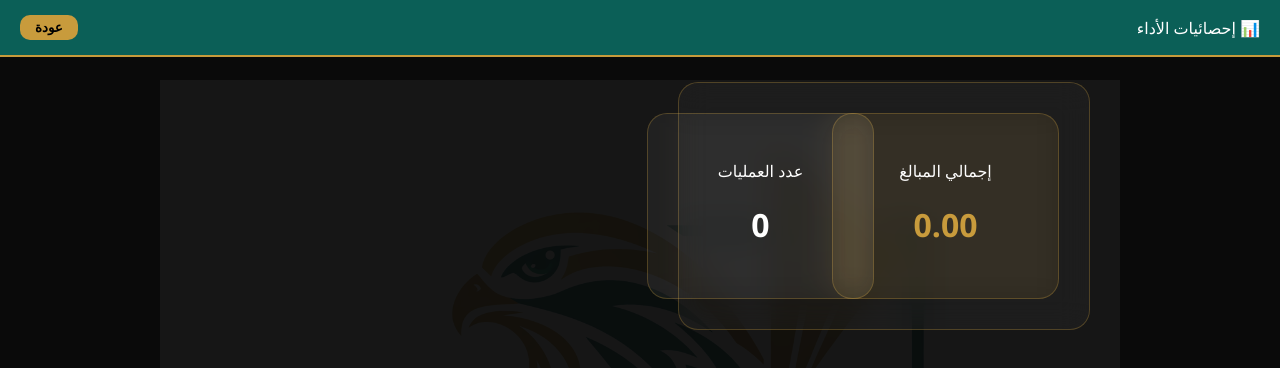
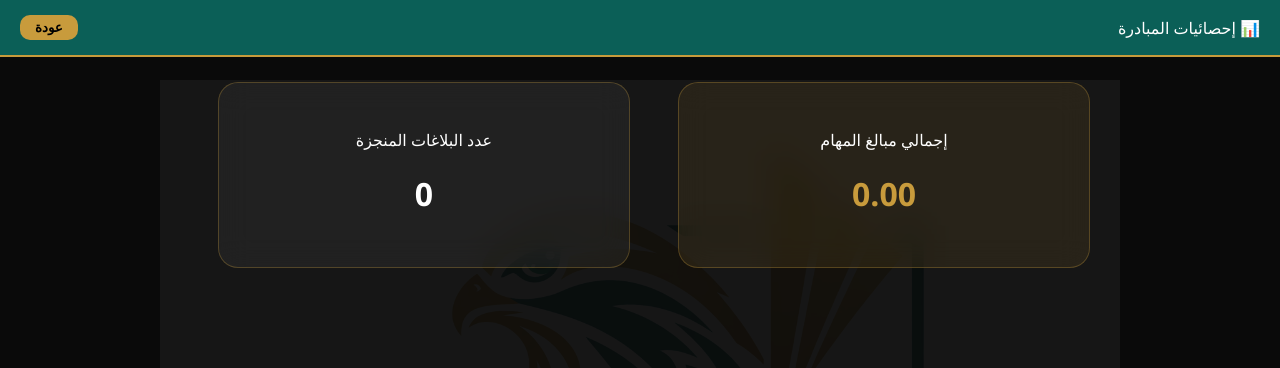
Before and after one commit to mohammeddaghistani/saqr, a plain HTML site: page ceo.html in a window 1280 px wide. Drawn offline with Linux system fonts and the light colour scheme; no server answers.

Commit message:
Update ceo.html

```diff
--- a/ceo.html
+++ b/ceo.html
@@ -8,23 +8,23 @@
 <body>
     <div class="watermark"></div>
     <header>
-        <span>📊 إحصائيات الأداء</span>
+        <span>📊 إحصائيات المبادرة</span>
         <button class="btn-gold" style="width:auto; padding:5px 15px;" onclick="location.href='home.html'">عودة</button>
     </header>
     <div style="padding:25px; max-width:900px; margin:auto;">
-        <div class="glass-card" style="display:grid; grid-template-columns:1fr 1fr; gap:20px;">
-            <div class="glass-card" style="background:rgba(200,155,60,0.1);">
-                <p>إجمالي المبالغ</p>
+        <div style="display:grid; grid-template-columns:1fr 1fr; gap:20px;">
+            <div class="glass-card" style="background:rgba(200,155,60,0.1); text-align:center;">
+                <p>إجمالي مبالغ المهام</p>
                 <h1 id="total-amt" style="color:var(--gold)">0.00</h1>
             </div>
-            <div class="glass-card" style="background:rgba(255,255,255,0.05);">
-                <p>عدد العمليات</p>
+            <div class="glass-card" style="background:rgba(255,255,255,0.05); text-align:center;">
+                <p>عدد البلاغات المنجزة</p>
                 <h1 id="total-count">0</h1>
             </div>
         </div>
     </div>
     <script>
-        const API = "https://script.google.com/macros/s/AKfycbxUEtrWwX2QmEv8w0frUeGuMSOuu46US9f3IMHAez4J-cYhCy-pVFXJaByE78lODw9L/exec";
+        const API = "https://script.google.com/macros/s/AKfycbxrpX6dgTBClMpXdIrklgCGMjCDAC_KqoDbo5li8qsT6c3VH_NeWUKorN9NCzv1ud2S/exec";
         async function load() {
             try {
                 const res = await fetch(`${API}?action=getStats`).then(r => r.json());
@@ -32,7 +32,7 @@
                     document.getElementById('total-amt').innerText = res.data.total;
                     document.getElementById('total-count').innerText = res.data.count;
                 }
-            } catch(e) { console.log("خطأ في التحميل"); }
+            } catch(e) { console.log("خطأ في الاتصال"); }
         }
         load();
     </script>
```
